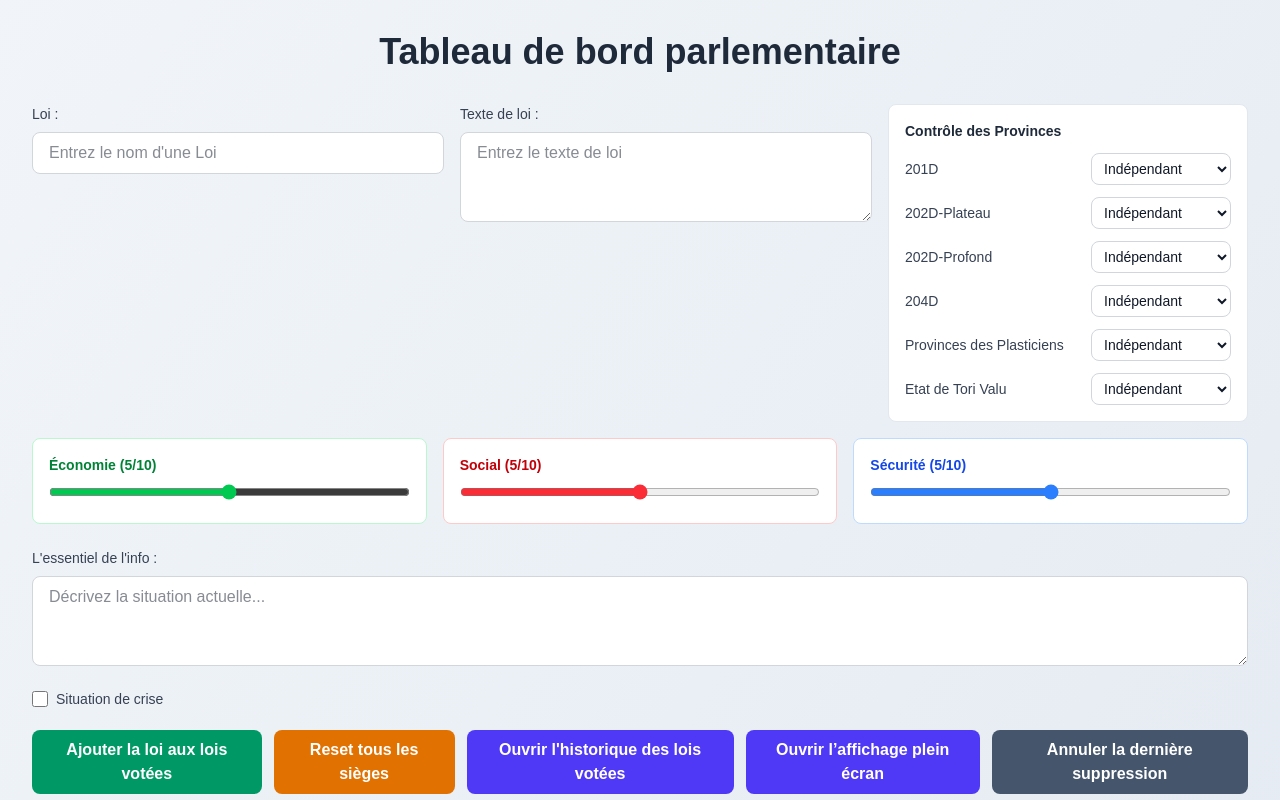
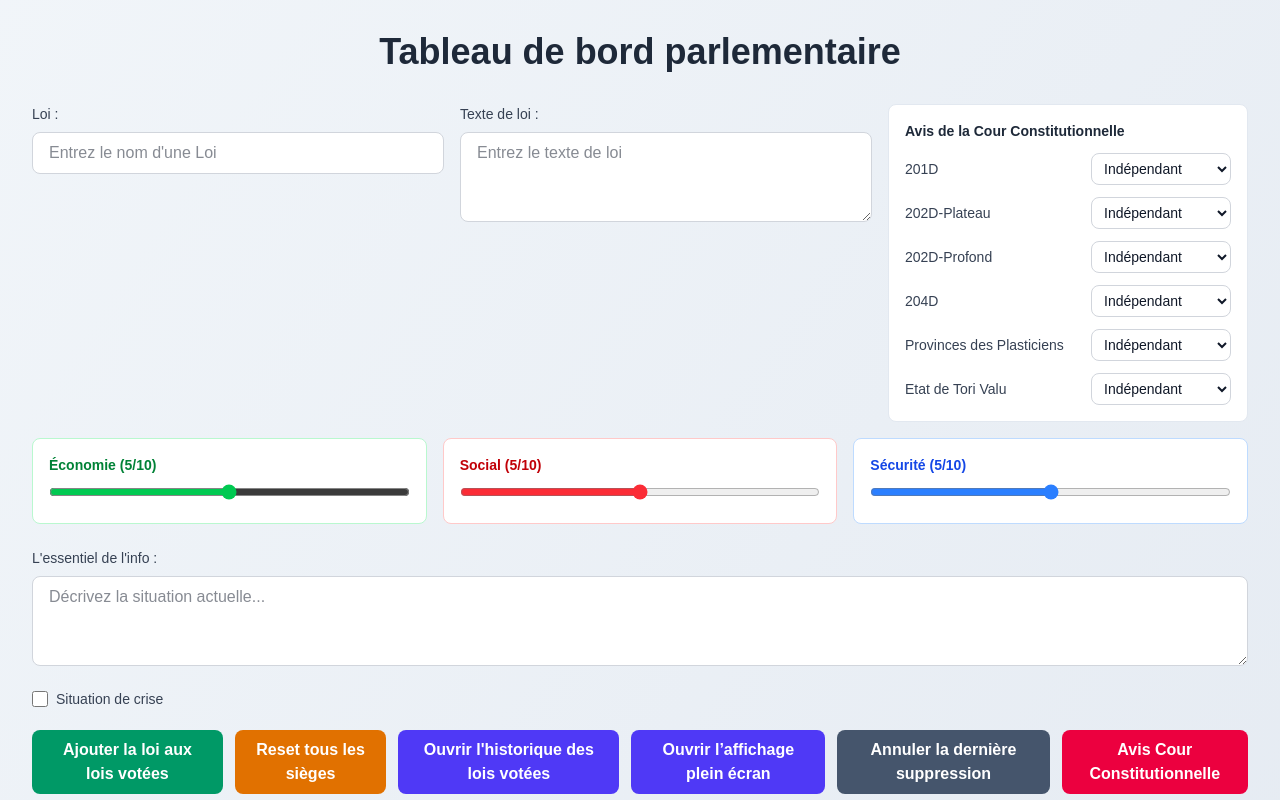
Before and after one commit to Yahiabenlet/interfaceAssemblee, a Next.js app: page / in a window 1280 px wide. Both pictures are taken after typing "5" into the empty fields and a click on the button "Créer l'hémicycle". Shown: the top 800 px of the page. Built offline with nearby package versions, Linux system fonts and the light colour scheme.

Commit message:
Ajout de la cour constituionnelle

```diff
--- a/app/components/Hemicycle.tsx
+++ b/app/components/Hemicycle.tsx
@@ -42,6 +42,7 @@ interface HemicycleProps {
   isCrisis?: boolean;
   crisisDescription?: string;
   provinces?: ProvinceState;
+  isControlValidated?: boolean;
 }
 
 export default function Hemicycle({
@@ -68,6 +69,7 @@ export default function Hemicycle({
     "Provinces des Plasticiens": "Indépendant",
     "Etat de Tori Valu": "Indépendant",
   },
+  isControlValidated = false,
 }: HemicycleProps) {
   const counts = useMemo(() => {
     const all = [...seatColors, presidentColor];
@@ -338,6 +340,33 @@ export default function Hemicycle({
                   </div>
                 </div>
 
+                <div
+                  className={`rounded-lg p-4 border text-center ${
+                    isControlValidated
+                      ? "bg-emerald-50 dark:bg-emerald-900 border-emerald-200 dark:border-emerald-800"
+                      : "bg-rose-50 dark:bg-rose-900 border-rose-200 dark:border-rose-800"
+                  }`}
+                >
+                  <div
+                    className={`text-sm font-medium ${
+                      isControlValidated
+                        ? "text-emerald-700 dark:text-emerald-300"
+                        : "text-rose-700 dark:text-rose-300"
+                    }`}
+                  >
+                    Avis de la Cour Constitutionnelle
+                  </div>
+                  <div
+                    className={`text-3xl font-bold mt-2 ${
+                      isControlValidated
+                        ? "text-emerald-700 dark:text-emerald-300"
+                        : "text-rose-700 dark:text-rose-300"
+                    }`}
+                  >
+                    {isControlValidated ? "Loi respectant la Constitution" : "Loi anti constitutionnelle"}
+                  </div>
+                </div>
+
                 <div className="bg-slate-50 dark:bg-slate-900 rounded-lg p-4 border border-slate-200 dark:border-slate-700">
                   <h2 className="text-lg font-bold text-gray-800 dark:text-gray-100 break-words">
                     {title || "Proposition de loi"}
--- a/app/display/page.tsx
+++ b/app/display/page.tsx
@@ -40,6 +40,8 @@ type DisplayState = {
   crisisDescription?: string;
   provinces?: ProvinceState;
   passedLaws?: Array<{ title: string; text: string }>;
+  isControlValidated?: boolean;
+  requiredMajority?: "simple" | "super";
 };
 
 export default function DisplayPage() {
@@ -144,6 +146,8 @@ export default function DisplayPage() {
               "Etat de Tori Valu": "Indépendant",
             }
           }
+          isControlValidated={state.isControlValidated ?? false}
+          requiredMajority={state.requiredMajority ?? "simple"}
           readOnly
         />
       </div>
--- a/app/page.tsx
+++ b/app/page.tsx
@@ -77,6 +77,7 @@ export default function Home() {
     type: "success" | "error";
     message: string;
   } | null>(null);
+  const [isControlValidated, setIsControlValidated] = useState(false);
 
   const nextColor = (current: SeatColor): SeatColor => {
     const colors: SeatColor[] = ["white", "green", "red"];
@@ -192,6 +193,7 @@ export default function Home() {
       crisisDescription,
       provinces,
       passedLaws,
+      isControlValidated,
     };
 
     localStorage.setItem("hemicycleState", JSON.stringify(payload));
@@ -210,6 +212,7 @@ export default function Home() {
     crisisDescription,
     provinces,
     passedLaws,
+    isControlValidated,
   ]);
 
   return (
@@ -276,7 +279,7 @@ export default function Home() {
 
               <div className="bg-white dark:bg-gray-800 rounded-lg p-4 border border-slate-200 dark:border-slate-700">
                 <h3 className="text-sm font-semibold text-gray-800 dark:text-gray-100 mb-3">
-                  Contrôle des Provinces
+                  Avis de la Cour Constitutionnelle
                 </h3>
                 <div className="space-y-3">
                   {(Object.keys(provinces) as Array<keyof ProvinceState>).map((name) => (
@@ -420,6 +423,16 @@ export default function Home() {
               >
                 Annuler la dernière suppression
               </button>
+              <button
+                onClick={() => setIsControlValidated((v) => !v)}
+                className={`px-4 py-2 font-semibold rounded-lg transition text-white ${
+                  isControlValidated
+                    ? "bg-emerald-600 hover:bg-emerald-700"
+                    : "bg-rose-600 hover:bg-rose-700"
+                }`}
+              >
+                Avis Cour Constitutionnelle
+              </button>
             </div>
 
             {lawFeedback && (
@@ -490,6 +503,7 @@ export default function Home() {
               isCrisis={isCrisis}
               crisisDescription={crisisDescription}
               provinces={provinces}
+              isControlValidated={isControlValidated}
             />
             <button
               onClick={() => setNumSeats(null)}
```
